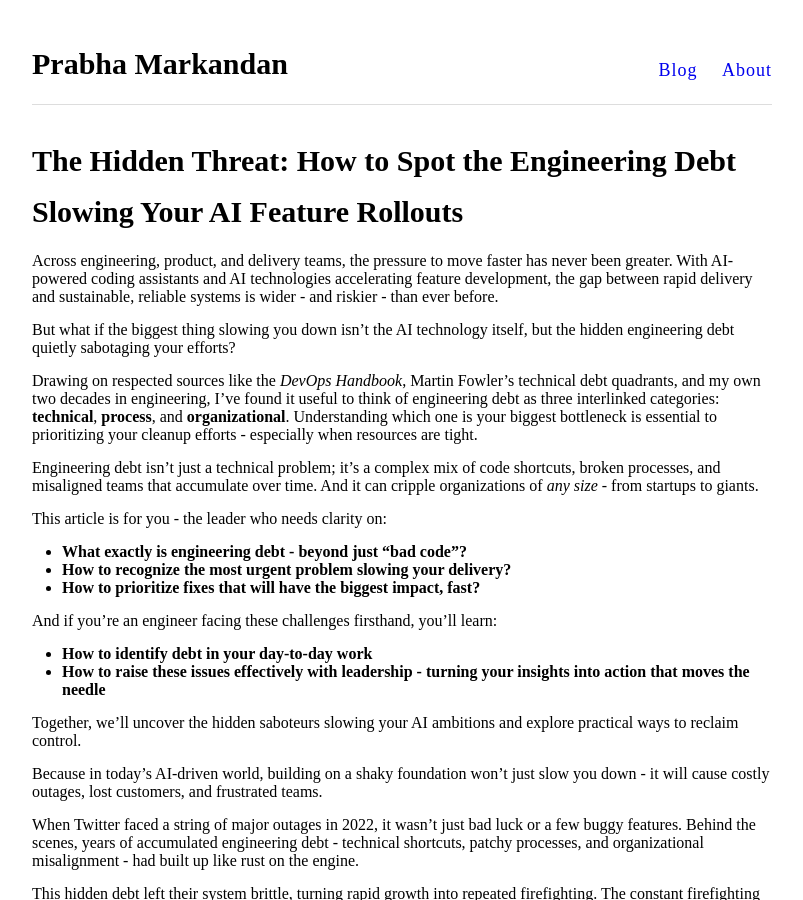
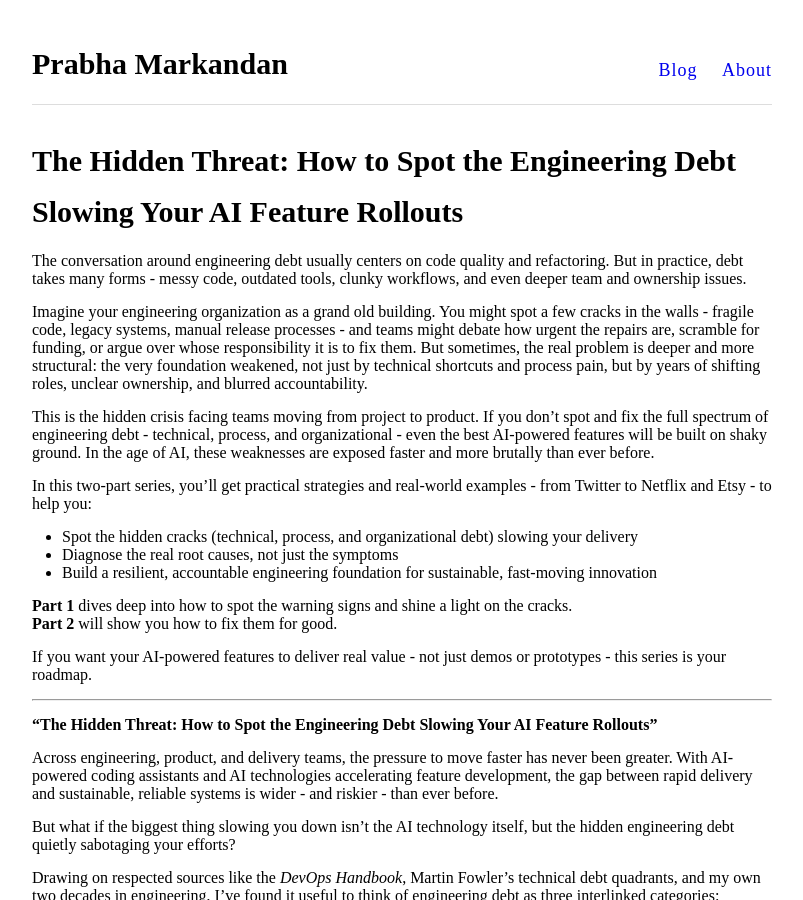
Before and after one commit to prabhamarkandan/prabhamarkandan.github.io, a Jekyll site: the page built from _posts/2025-08-09-how-to-spot-engineering-debt.md, in a window 1280 px wide and 900 px high. Shown: the whole window, without its empty margins (238-1041 px from the left). Built offline with Jekyll 4.4.1, drawn with Linux system fonts in a browser that asks for light colours.

Commit message:
Update 2025-08-09-how-to-spot-engineering-debt.md

```diff
--- a/_posts/2025-08-09-how-to-spot-engineering-debt.md
+++ b/_posts/2025-08-09-how-to-spot-engineering-debt.md
@@ -4,6 +4,27 @@ title: "The Hidden Threat: How to Spot the Engineering Debt Slowing Your AI Feat
 date: 2025-08-10
 categories: engineering ai leadership
 ---
+
+The conversation around engineering debt usually centers on code quality and refactoring. But in practice, debt takes many forms - messy code, outdated tools, clunky workflows, and even deeper team and ownership issues.
+
+Imagine your engineering organization as a grand old building. You might spot a few cracks in the walls - fragile code, legacy systems, manual release processes - and teams might debate how urgent the repairs are, scramble for funding, or argue over whose responsibility it is to fix them. But sometimes, the real problem is deeper and more structural: the very foundation weakened, not just by technical shortcuts and process pain, but by years of shifting roles, unclear ownership, and blurred accountability.
+
+This is the hidden crisis facing teams moving from project to product. If you don’t spot and fix the full spectrum of engineering debt - technical, process, and organizational - even the best AI-powered features will be built on shaky ground. In the age of AI, these weaknesses are exposed faster and more brutally than ever before.
+
+In this two-part series, you’ll get practical strategies and real-world examples - from Twitter to Netflix and Etsy - to help you:
+
+- Spot the hidden cracks (technical, process, and organizational debt) slowing your delivery
+- Diagnose the real root causes, not just the symptoms
+- Build a resilient, accountable engineering foundation for sustainable, fast-moving innovation
+
+**Part 1** dives deep into how to spot the warning signs and shine a light on the cracks.
+**Part 2** will show you how to fix them for good.
+
+If you want your AI-powered features to deliver real value - not just demos or prototypes - this series is your roadmap.
+
+---
+
+**"The Hidden Threat: How to Spot the Engineering Debt Slowing Your AI Feature Rollouts"**
 
 Across engineering, product, and delivery teams, the pressure to move faster has never been greater. With AI-powered coding assistants and AI technologies accelerating feature development, the gap between rapid delivery and sustainable, reliable systems is wider - and riskier - than ever before.
 
```
